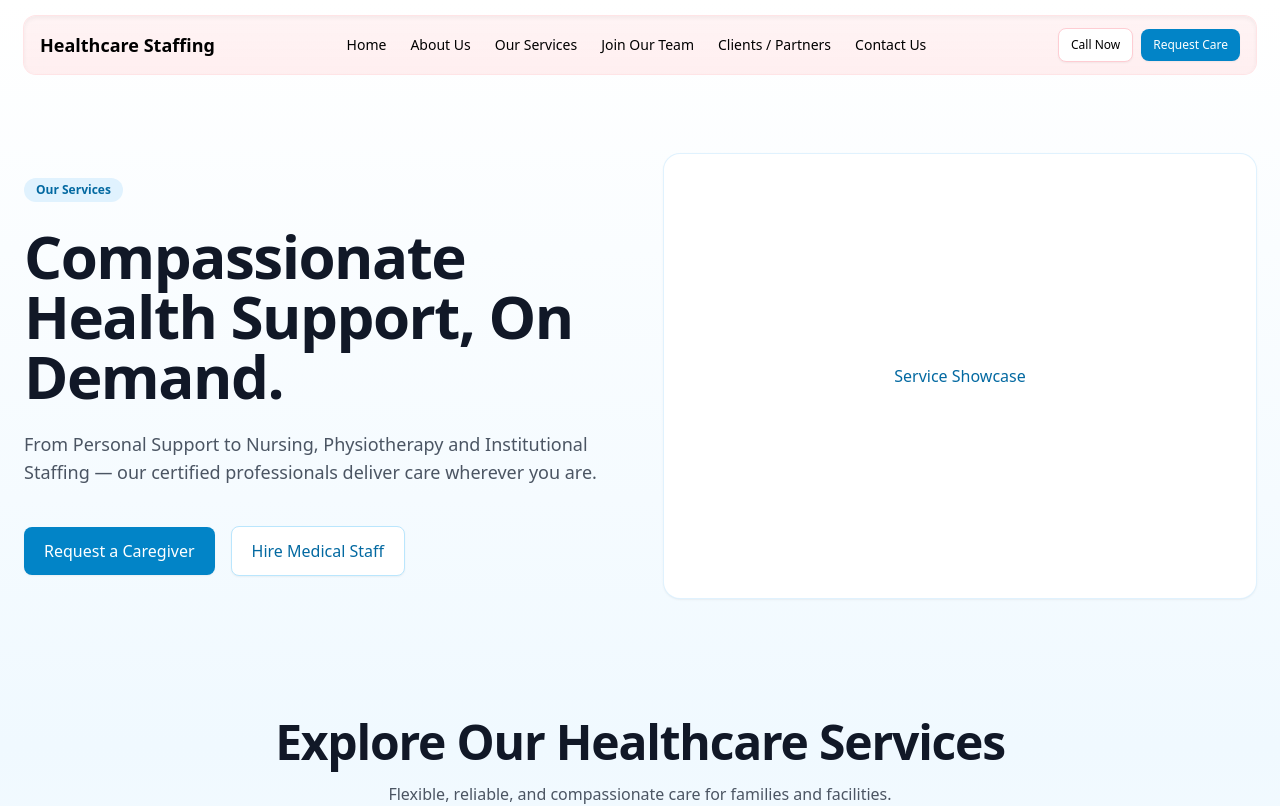
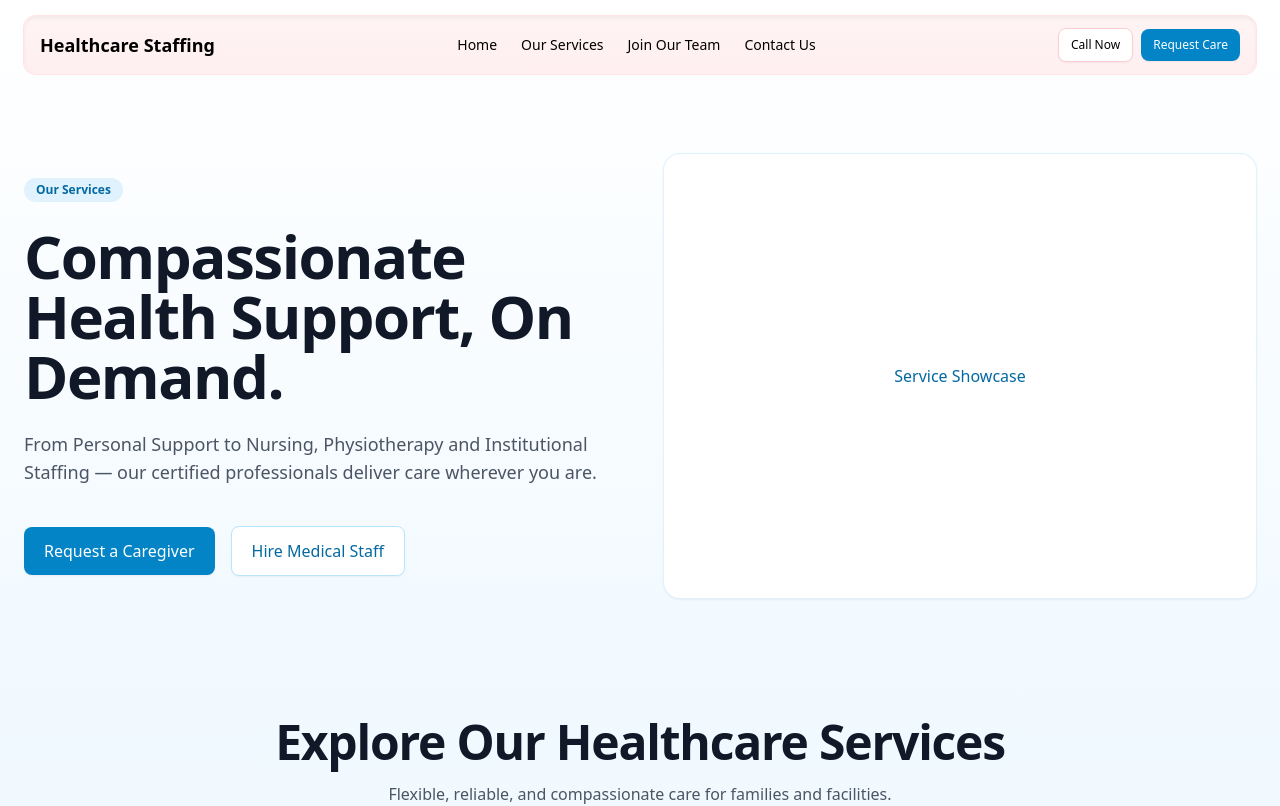
Before and after one commit to akinnirano/healthcare-app, a React (Vite) app in the folder frontend/: page /services in a window 1280 px wide. Shown: the top 806 px of the page. Built offline with nearby package versions, Linux system fonts and the light colour scheme; no server answers.

Commit message:
All files update 18

```diff
--- a/frontend/src/pages/Services.jsx
+++ b/frontend/src/pages/Services.jsx
@@ -9,10 +9,8 @@ export default function Services(){
           <a href="/" className="text-lg font-semibold">Healthcare Staffing</a>
           <nav className="hidden gap-6 text-sm sm:flex">
             <a href="/" className="hover:text-gray-900">Home</a>
-            <a href="/index" className="hover:text-gray-900">About Us</a>
             <a href="/services" className="hover:text-gray-900">Our Services</a>
             <a href="/practitioner/register" className="hover:text-gray-900">Join Our Team</a>
-            <a href="/index" className="hover:text-gray-900">Clients / Partners</a>
             <a href="/contact" className="hover:text-gray-900">Contact Us</a>
           </nav>
           <div className="hidden lg:flex items-center gap-2">
```
